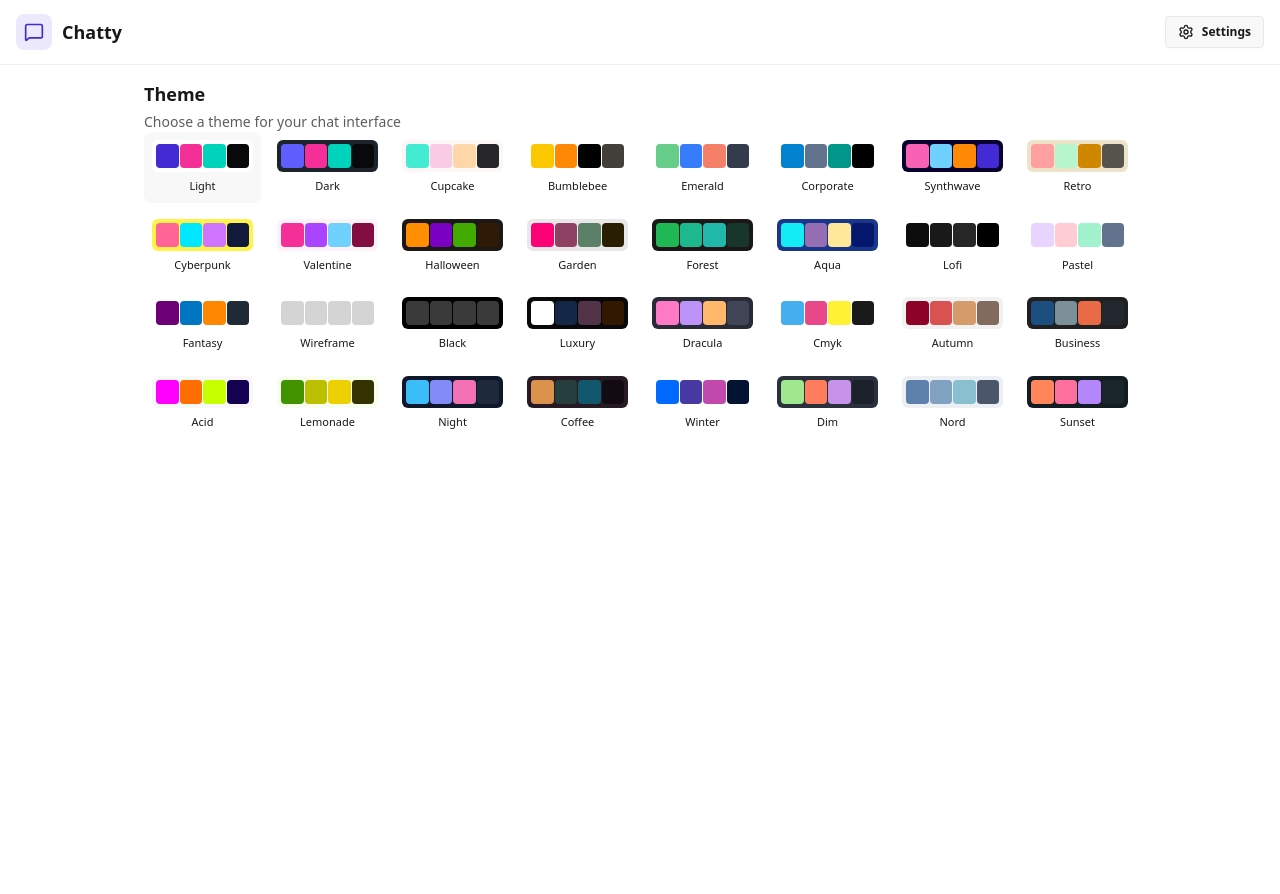
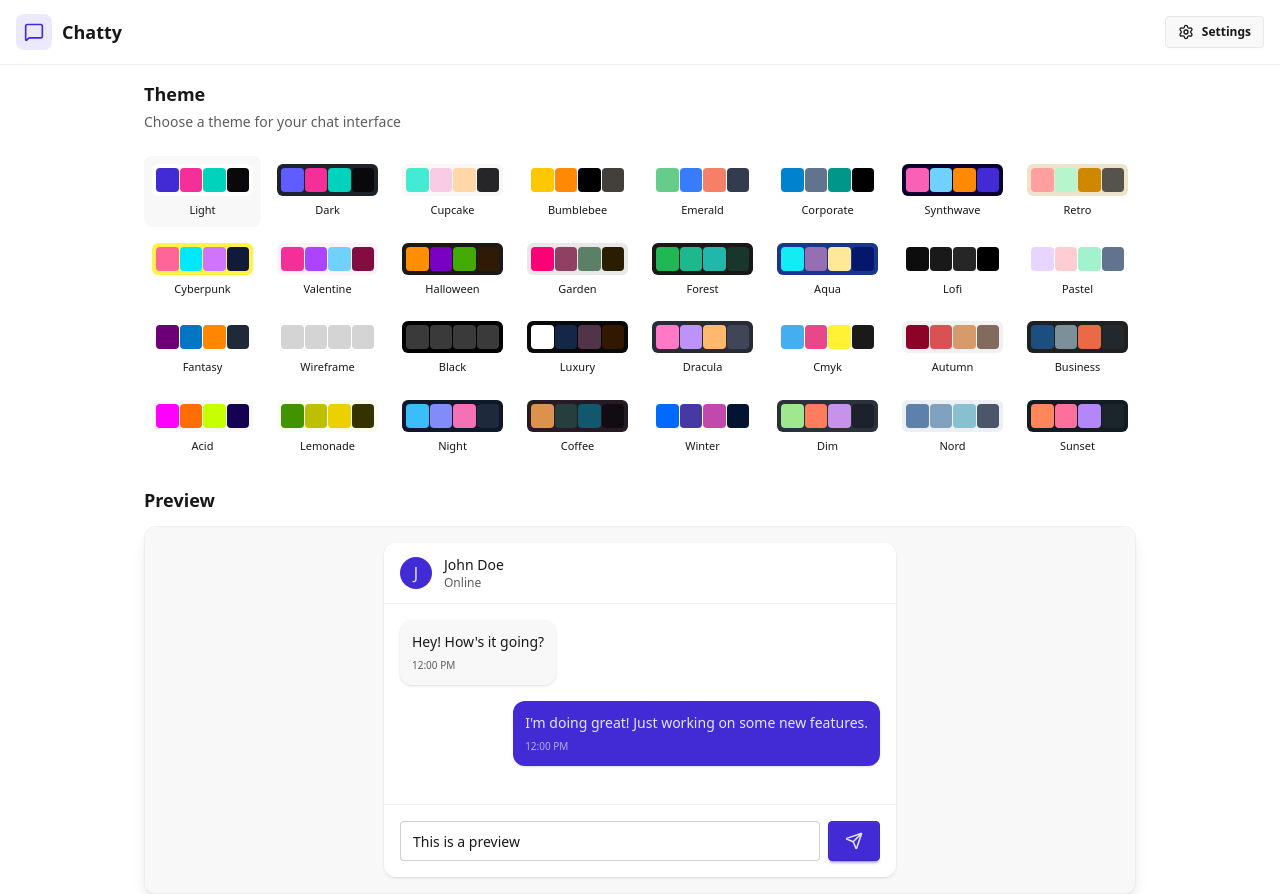
Before and after one commit to serval19/chat-app, a React (Vite) app in the folder frontend/: page /settings in a window 1280 px wide. Before the commit the page ends 800 px from the top, so only its background shows below. Built offline with nearby package versions, Linux system fonts and the light colour scheme; no server answers.

Commit message:
settings page completed

```diff
--- a/frontend/src/pages/SettingsPage.jsx
+++ b/frontend/src/pages/SettingsPage.jsx
@@ -1,24 +1,24 @@
-import React from 'react'
-import { useThemeStore } from '../store/useThemeStore';
-import {THEMES} from '../constants/index'
-import { Send } from 'lucide-react'
+import { THEMES } from "../constants";
+import { useThemeStore } from "../store/useThemeStore";
+import { Send } from "lucide-react";
+
 const PREVIEW_MESSAGES = [
   { id: 1, content: "Hey! How's it going?", isSent: false },
   { id: 2, content: "I'm doing great! Just working on some new features.", isSent: true },
 ];
 
 const SettingsPage = () => {
-  const {theme,setTheme}=useThemeStore()
+  const { theme, setTheme } = useThemeStore();
+
   return (
-    <div className='h-screen container mx-auto px-4 pt-20 max-w-5xl'>
-      <div className='space-y-6'>
+    <div className="h-screen container mx-auto px-4 pt-20 max-w-5xl">
+      <div className="space-y-6">
         <div className="flex flex-col gap-1">
           <h2 className="text-lg font-semibold">Theme</h2>
           <p className="text-sm text-base-content/70">Choose a theme for your chat interface</p>
         </div>
-      </div>
 
-      <div className='grid grid-cols-4 sm:grid-cols-6 md:grid-cols-8 gap-2'>
+        <div className="grid grid-cols-4 sm:grid-cols-6 md:grid-cols-8 gap-2">
           {THEMES.map((t) => (
             <button
               key={t}
@@ -41,10 +41,76 @@
               </span>
             </button>
           ))}
+        </div>
+
+        {/* Preview Section */}
+        <h3 className="text-lg font-semibold mb-3">Preview</h3>
+        <div className="rounded-xl border border-base-300 overflow-hidden bg-base-100 shadow-lg">
+          <div className="p-4 bg-base-200">
+            <div className="max-w-lg mx-auto">
+              {/* Mock Chat UI */}
+              <div className="bg-base-100 rounded-xl shadow-sm overflow-hidden">
+                {/* Chat Header */}
+                <div className="px-4 py-3 border-b border-base-300 bg-base-100">
+                  <div className="flex items-center gap-3">
+                    <div className="w-8 h-8 rounded-full bg-primary flex items-center justify-center text-primary-content font-medium">
+                      J
+                    </div>
+                    <div>
+                      <h3 className="font-medium text-sm">John Doe</h3>
+                      <p className="text-xs text-base-content/70">Online</p>
+                    </div>
+                  </div>
+                </div>
+
+                {/* Chat Messages */}
+                <div className="p-4 space-y-4 min-h-[200px] max-h-[200px] overflow-y-auto bg-base-100">
+                  {PREVIEW_MESSAGES.map((message) => (
+                    <div
+                      key={message.id}
+                      className={`flex ${message.isSent ? "justify-end" : "justify-start"}`}
+                    >
+                      <div
+                        className={`
+                          max-w-[80%] rounded-xl p-3 shadow-sm
+                          ${message.isSent ? "bg-primary text-primary-content" : "bg-base-200"}
+                        `}
+                      >
+                        <p className="text-sm">{message.content}</p>
+                        <p
+                          className={`
+                            text-[10px] mt-1.5
+                            ${message.isSent ? "text-primary-content/70" : "text-base-content/70"}
+                          `}
+                        >
+                          12:00 PM
+                        </p>
+                      </div>
+                    </div>
+                  ))}
+                </div>
+
+                {/* Chat Input */}
+                <div className="p-4 border-t border-base-300 bg-base-100">
+                  <div className="flex gap-2">
+                    <input
+                      type="text"
+                      className="input input-bordered flex-1 text-sm h-10"
+                      placeholder="Type a message..."
+                      value="This is a preview"
+                      readOnly
+                    />
+                    <button className="btn btn-primary h-10 min-h-0">
+                      <Send size={18} />
+                    </button>
+                  </div>
+                </div>
+              </div>
+            </div>
+          </div>
+        </div>
       </div>
-
     </div>
-  )
-}
-
-export default SettingsPage
+  );
+};
+export default SettingsPage;
```
